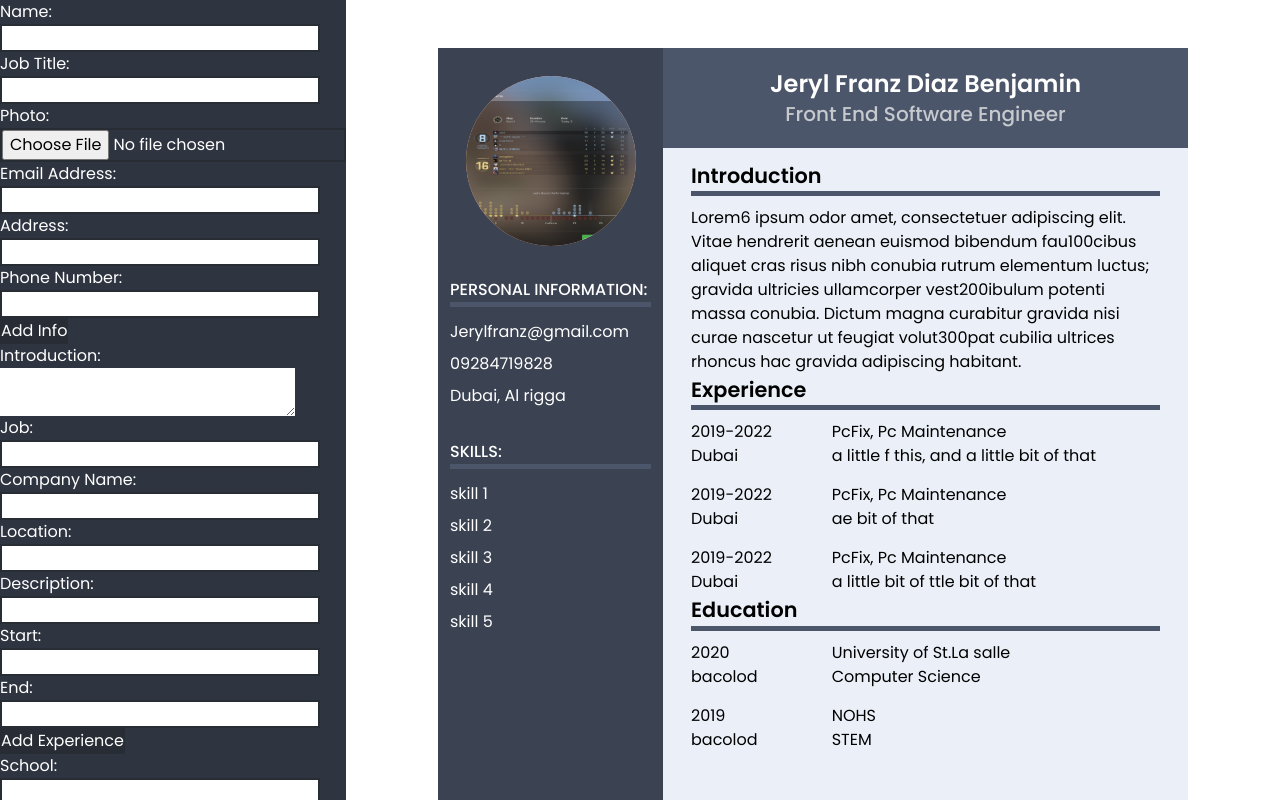
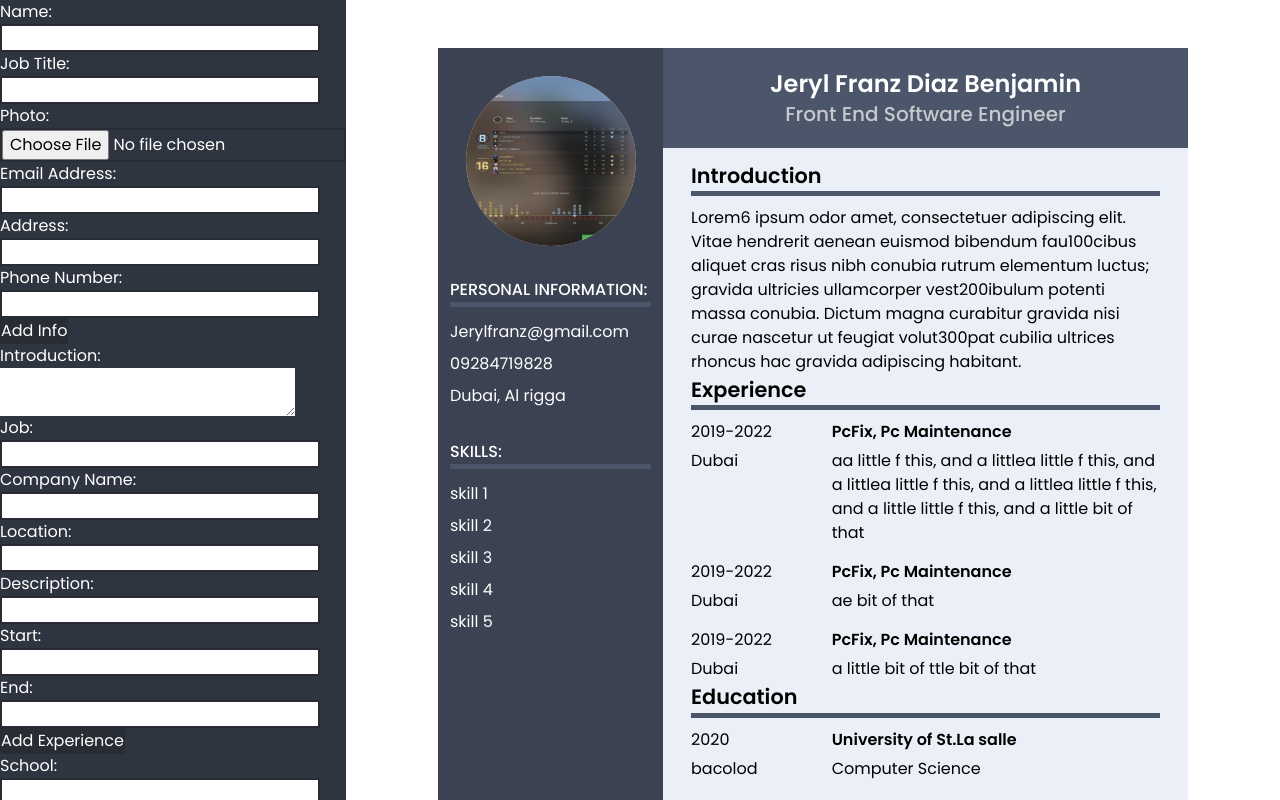
Before and after one commit to Sty6x/cv-application-maker, a React (Create React App) app: page / in a window 1280 px wide. Shown: the top 800 px of the page. Built offline with nearby package versions, Linux system fonts and the light colour scheme.

Commit message:
eddited main contents layout

```diff
--- a/src/App.css
+++ b/src/App.css
@@ -89,13 +89,26 @@ h3.side-titles::after {
 }
 
 .job-title-desc,
-.school-name-desc {
+.school-name-course {
 	width: 70%;
 }
 
 #experience-list-container,
 #education-list-container {
-display: flex;
-flex-direction: column;
-gap: 15px;
+	display: flex;
+	flex-direction: column;
+	gap: 15px;
 }
+
+.school-location-date,
+.school-name-course,
+.job-location-date,
+.job-title-desc{
+	display: flex;
+	flex-direction: column;
+	gap: 5px;
+}
+
+.job-title-company,.school-name{
+	font-weight: 600;
+}
--- a/src/components/education-component/education.js
+++ b/src/components/education-component/education.js
@@ -13,7 +13,7 @@ class Education extends React.Component {
 					<p className="school-year">{graduationYear}</p>
 					<p className="school-location">{schoolLocation}</p>
 				</div>
-				<div className="school-name-desc ">
+				<div className="school-name-course ">
 					<h3 className="school-name">{schoolName}</h3>
 					<p className="school-course">{course}</p>
 				</div>
--- a/src/components/experience-component/experience.js
+++ b/src/components/experience-component/experience.js
@@ -12,7 +12,7 @@ class Experience extends React.Component{
                     <p className="job-location">{jobLocation}</p>
                 </div>
                 <div className="job-title-desc">
-                    <h3 className="job-title">{companyName}, <span>{jobTitle}</span></h3>
+                    <h3 className="job-title-company">{companyName}, <span>{jobTitle}</span></h3>
                     <p className="job-desc">{jobDescription}</p>
                 </div>
                 {/* <button onClick={this.props.removeExperience} type="button">Remove Experience</button> */}
--- a/src/components/experience-component/experienceList.js
+++ b/src/components/experience-component/experienceList.js
@@ -13,7 +13,7 @@ class ExperienceList extends React.Component {
 				endDate: 2022,
 				jobLocation: "Dubai",
 				jobTitle: "Pc Maintenance",
-				jobDescription: "a little f this, and a little bit of that",
+				jobDescription: "aa little f this, and a littlea little f this, and a littlea little f this, and a littlea little f this, and a little little f this, and a little bit of that",
 			},
 			{
 				startDate: 2019,
```
